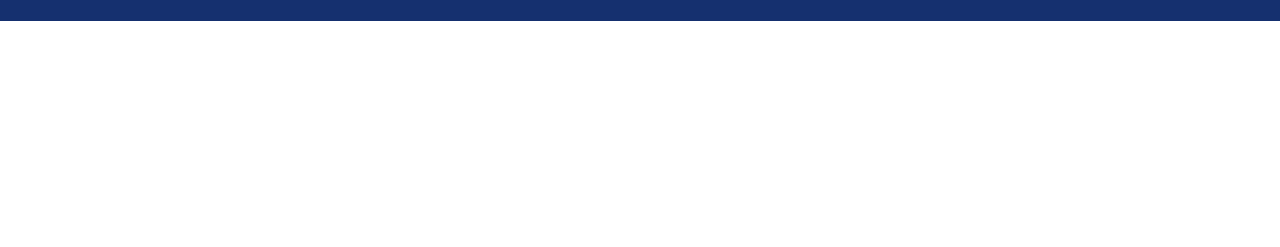
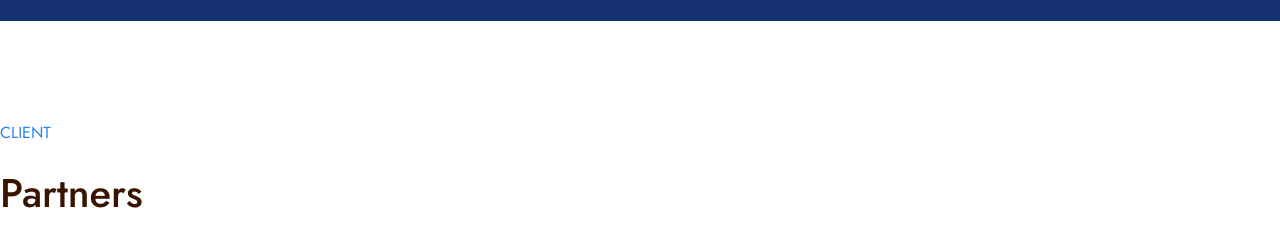
Before and after one commit to DivyeshPatel007/Web3-UI, a plain HTML site: page index.html in a window 1280 px wide. Shown: the part 779-1026 px from the top of the page. Before the commit the page ends 800 px from the top, so only its background shows below. Drawn offline with nearby package versions, Linux system fonts and the light colour scheme.

Commit message:
Added Client Section

```diff
--- a/index.html
+++ b/index.html
@@ -82,6 +82,17 @@
       </div>
     </section>
 
+    <!-- Feature Sections -->
+    <section class="client">
+      <div class="container">
+        <h2 class="primary-heading">client</h2>
+        <h3 class="secondary-heading">partners</h3>
+        <div class="fund-contianer">
+
+        </div>
+      </div>
+    </section>
+
     <!-- JavaScript -->
     <script src="https://unpkg.com/@lottiefiles/lottie-player@latest/dist/lottie-player.js"></script>
   </body>
--- a/style.css
+++ b/style.css
@@ -24,6 +24,18 @@ button {
   border-radius: 10px;
   color: #fff;
   font-family: "jost", sans-serif;
+}
+.primary-heading{
+  color: #2D83EE;
+  font-size: 16px;
+  text-transform: uppercase;
+  font-weight: 200;
+}
+.secondary-heading{
+  color: #391400;
+  font-size: 40px;
+  text-transform: capitalize;
+  font-weight: 500;
 }
 .trans-btn {
   border: 1px solid;
@@ -119,3 +131,12 @@ button {
     font-size: 22px;
     color:#fff
 }
+
+/* Client */
+
+.client{
+  margin-top: 100px;
+}
+.client .secondary-heading{
+  margin: 20px 0 50px 0 ;
+}
```
